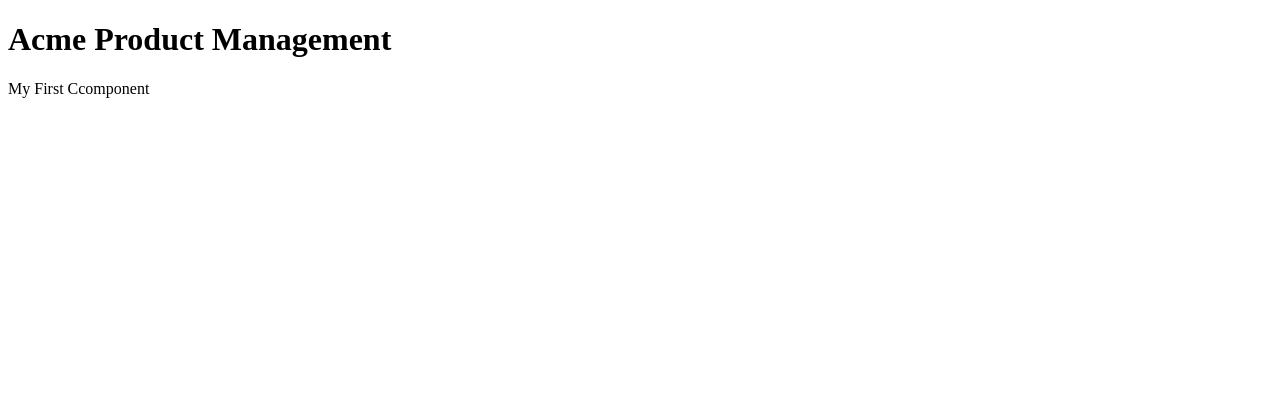
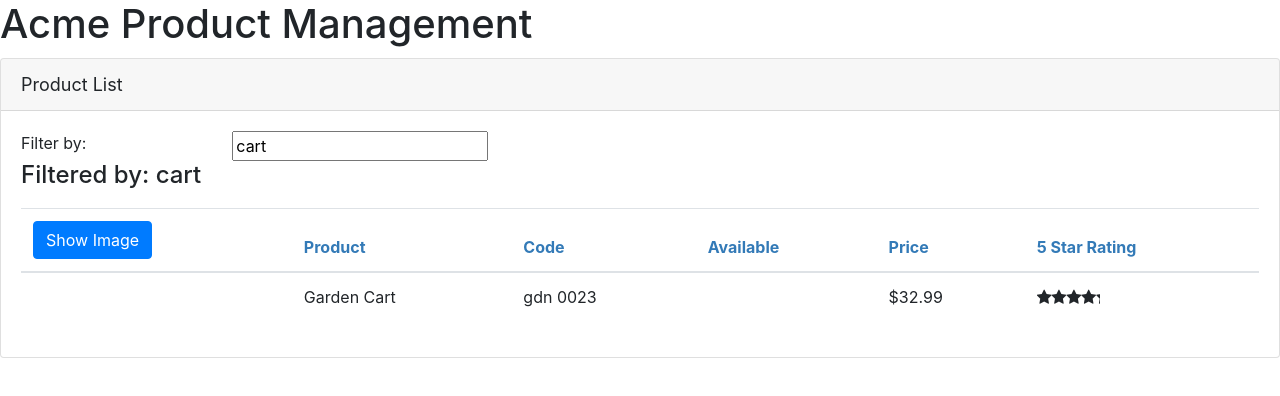
Before and after one commit to sadecker09/angular-getting-started, an Angular app in the folder APM/: page / in a window 1280 px wide. Shown: the top 396 px of the page. Built offline with nearby package versions, Linux system fonts and the light colour scheme.

Commit message:
course modules 5-8; start ProductListComponent, add a custom pipe, nested component (StarComponent) and communication b/w ProductListComponent and StarComponent using @Input and @Output decorators; interface for Product array; bootstrap and font-awesome packages used for StarComponent

```diff
--- a/APM/package.json
+++ b/APM/package.json
@@ -19,6 +19,8 @@
     "@angular/platform-browser": "~10.0.4",
     "@angular/platform-browser-dynamic": "~10.0.4",
     "@angular/router": "~10.0.4",
+    "bootstrap": "^4.6.0",
+    "font-awesome": "^4.7.0",
     "rxjs": "~6.5.5",
     "tslib": "^2.0.0",
     "zone.js": "~0.10.3"
--- a/APM/src/app/app.component.ts
+++ b/APM/src/app/app.component.ts
@@ -1,12 +1,15 @@
 import { Component } from '@angular/core';
 
-// <pm-root> referenced in index.html ("pm-root" because product management root)
+
 @Component({
+  // <pm-root> referenced in index.html ("pm-root" because product management root)
   selector: 'pm-root',
+  // in order to use <pm-products>, it must be defined as a selector (see product-list.component.ts)
+  // and the component must be referenced as a declaration in app.module.ts
   template: `
     <div>
       <h1>{{ pageTitle }}</h1>
-      <div>My First Ccomponent</div>
+      <pm-products></pm-products>
     </div>
   `,
 })
--- /dev/null
+++ b/APM/src/app/products/product-list.component.css
@@ -0,0 +1,3 @@
+thead {
+  color: #337ab7;
+}
--- /dev/null
+++ b/APM/src/app/products/product-list.component.html
@@ -0,0 +1,59 @@
+<div class="card">
+  <div class="card-header">{{ pageTitle }}</div>
+  <div class="card-body">
+    <div class="row">
+      <div class="col-md-2">Filter by:</div>
+      <div class="col-md-4">
+        <input type="text" [(ngModel)]="listFilter" />
+      </div>
+    </div>
+    <div class="row">
+      <div class="col-md-6">
+        <h4>Filtered by: {{ listFilter }}</h4>
+      </div>
+    </div>
+    <div class="table-responsive">
+      <table class="table" *ngIf="products && products.length">
+        <thead>
+          <tr>
+            <th>
+              <button class="btn btn-primary" (click)="toggleImage()">
+                {{ showImage ? "Hide" : "Show" }} Image
+              </button>
+            </th>
+            <th>Product</th>
+            <th>Code</th>
+            <th>Available</th>
+            <th>Price</th>
+            <th>5 Star Rating</th>
+          </tr>
+        </thead>
+        <tbody>
+          <tr *ngFor="let product of filteredProducts">
+            <td>
+              <img
+                *ngIf="showImage"
+                [src]="product.imageUrl"
+                [title]="product.productName"
+                [style.width.px]="imageWidth"
+                [style.margin.px]="imageMargin"
+              />
+            </td>
+            <td>{{ product.productName }}</td>
+            <td>
+              {{ product.productCode | lowercase | convertToSpaces: "-" }}
+            </td>
+            <td>{{ product.ReleaseDate }}</td>
+            <td>{{ product.price | currency: "USD":"symbol":"1.2-2" }}</td>
+            <td>
+              <pm-star
+                [rating]="product.starRating"
+                (ratingClicked)="onRatingClicked($event)"
+              ></pm-star>
+            </td>
+          </tr>
+        </tbody>
+      </table>
+    </div>
+  </div>
+</div>
--- /dev/null
+++ b/APM/src/app/products/product-list.component.ts
@@ -0,0 +1,82 @@
+import { Component, OnInit } from '@angular/core';
+import { IProduct } from './product';
+
+@Component({
+  selector: 'pm-products',
+  templateUrl: './product-list.component.html',
+  styleUrls: ['./product-list.component.css'],
+})
+export class ProductListComponent implements OnInit {
+  pageTitle = 'Product List';
+  imageWidth = 50;
+  imageMargin = 2;
+  showImage = false;
+  _listFilter: string;
+  get listFilter(): string {
+    return this._listFilter;
+  }
+  set listFilter(value: string) {
+    this._listFilter = value;
+    this.filteredProducts = this.listFilter
+      ? this.performFilter(this.listFilter)
+      : this.products;
+  }
+  filteredProducts: IProduct[];
+  products: IProduct[] = [
+    {
+      productId: 1,
+      productName: 'Leaf Rake',
+      productCode: 'GDN-0011',
+      releaseDate: 'March 19, 2019',
+      description: 'Leaf rake with 48-inch wooden handle.',
+      price: 19.95,
+      starRating: 3.2,
+      imageUrl: 'assets/images/leaf_rake.png',
+    },
+    {
+      productId: 2,
+      productName: 'Garden Cart',
+      productCode: 'GDN-0023',
+      releaseDate: 'March 18, 2019',
+      description: '15 gallon capacity rolling garden cart',
+      price: 32.99,
+      starRating: 4.2,
+      imageUrl: 'assets/images/garden_cart.png',
+    },
+    {
+      productId: 5,
+      productName: 'Hammer',
+      productCode: 'TBX-0048',
+      releaseDate: 'May 21, 2019',
+      description: 'Curved claw steel hammer',
+      price: 8.9,
+      starRating: 4.8,
+      imageUrl: 'assets/images/hammer.png',
+    },
+  ];
+
+  constructor() {
+    this.filteredProducts = this.products;
+    this.listFilter = 'cart';
+  }
+
+  onRatingClicked(message: string): void {
+    this.pageTitle = 'Product List: ' + message;
+  }
+
+  performFilter(filterBy: string): IProduct[] {
+    filterBy = filterBy.toLocaleLowerCase();
+    return this.products.filter(
+      (product) =>
+        product.productName.toLocaleLowerCase().indexOf(filterBy) !== -1
+    );
+  }
+
+  toggleImage(): void {
+    this.showImage = !this.showImage;
+  }
+
+  ngOnInit(): void {
+    console.log('In OnInit');
+  }
+}
--- /dev/null
+++ b/APM/src/app/products/product.ts
@@ -0,0 +1,10 @@
+export interface IProduct {
+  productId: number;
+  productName: string;
+  productCode: string;
+  releaseDate: string;
+  price: number;
+  description: string;
+  starRating: number;
+  imageUrl: string;
+}
--- /dev/null
+++ b/APM/src/app/shared/convert-to-spaces.pipe.ts
@@ -0,0 +1,11 @@
+import { Pipe, PipeTransform } from '@angular/core';
+
+@Pipe({
+  // name is what is referenced in the html
+  name: 'convertToSpaces',
+})
+export class ConvertToSpacesPipe implements PipeTransform {
+  transform(value: string, character: string): string {
+    return value.replace(character, ' ');
+  }
+}
--- a/APM/src/app/shared/star.component.html
+++ b/APM/src/app/shared/star.component.html
@@ -1,6 +1,7 @@
 <div class="crop"
      [style.width.px]="starWidth"
-     [title]="rating">
+     [title]="rating"
+     (click)="onClick()">
   <div style="width: 75px">
     <span class="fa fa-star"></span>
     <span class="fa fa-star"></span>
--- /dev/null
+++ b/APM/src/app/shared/star.component.ts
@@ -0,0 +1,26 @@
+import {
+  Component,
+  EventEmitter,
+  Input,
+  OnChanges,
+  Output,
+} from '@angular/core';
+
+@Component({
+  selector: 'pm-star',
+  templateUrl: './star.component.html',
+  styleUrls: ['./star.component.css'],
+})
+export class StarComponent implements OnChanges {
+  @Input() rating: number;
+  starWidth: number;
+  @Output() ratingClicked: EventEmitter<string> = new EventEmitter<string>();
+
+  onClick(): void {
+    this.ratingClicked.emit(`The rating ${this.rating} was clicked!`);
+  }
+
+  ngOnChanges(): void {
+    this.starWidth = (this.rating * 75) / 5;
+  }
+}
--- a/APM/src/styles.css
+++ b/APM/src/styles.css
@@ -1,12 +1,15 @@
 /* You can add global styles to this file, and also import other style files */
+@import "~bootstrap/dist/css/bootstrap.min.css";
+@import "~font-awesome/css/font-awesome.min.css";
+
 div.card-header {
- font-size: large;
+  font-size: large;
 }
 
 div.card {
-  margin-top: 10px
+  margin-top: 10px;
 }
 
 .table {
-  margin-top: 10px
+  margin-top: 10px;
 }
```
Also changed, not shown: APM/src/app/app.module.ts (+12 -2 lines), 2 other files (tests, documents, lock files or other folders).
